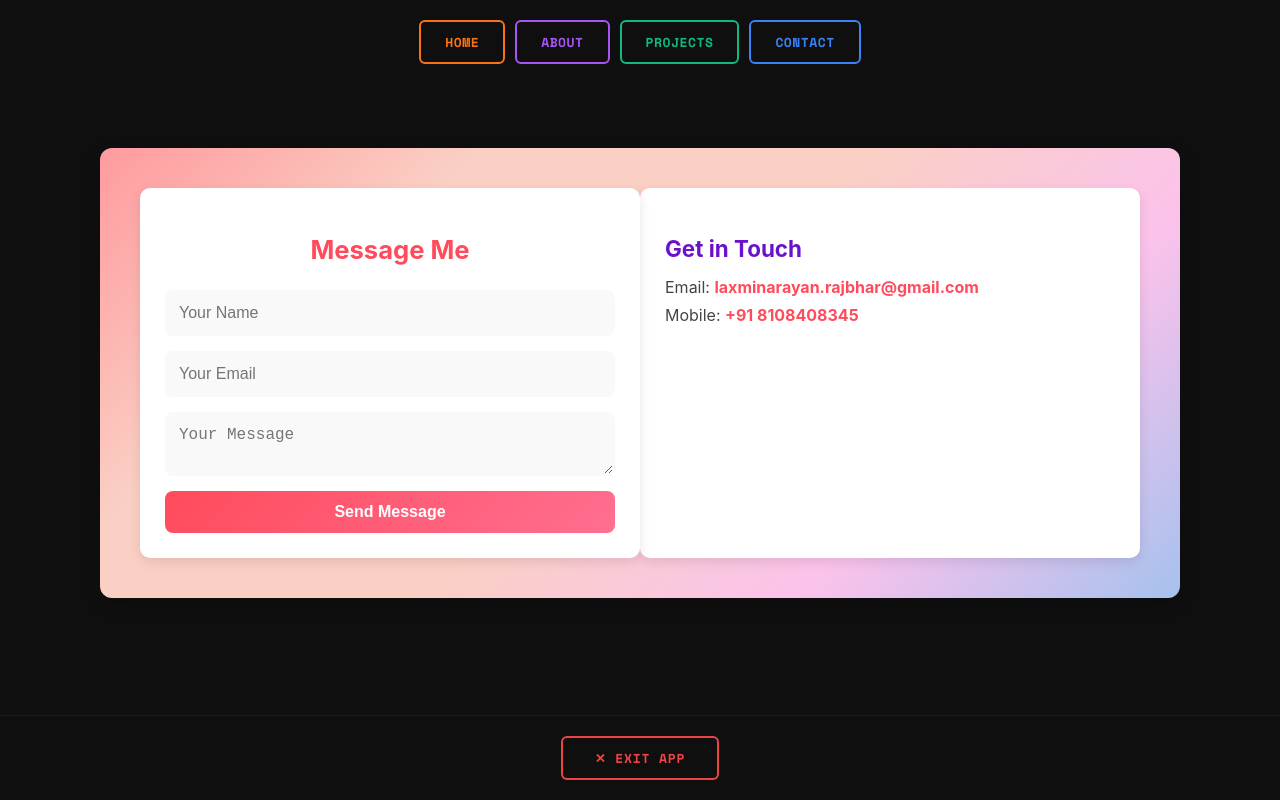
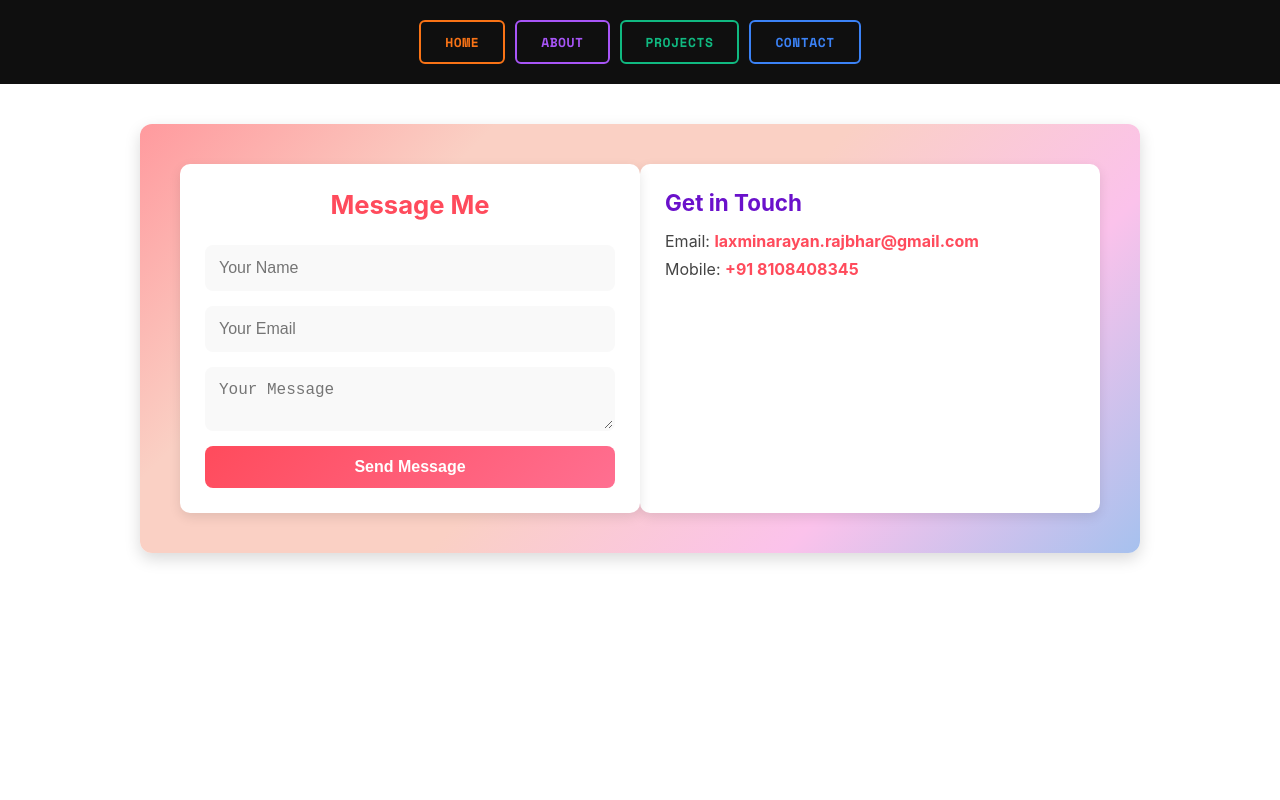
Before and after one commit to LAXMINARAYAN-RAJBHAR/my-portfolio, a React (Create React App) app: page /my-portfolio/contact in a window 1280 px wide. Built offline with nearby package versions, Linux system fonts and the light colour scheme.

Commit message:
update: New changes

```diff
--- a/src/components/Layout.css
+++ /dev/null
@@ -1,66 +0,0 @@
-.layout-wrapper {
-  display: flex;
-  flex-direction: column;
-  min-height: 100vh;
-  background: #0f0f0f;
-}
-
-.layout-content {
-  flex: 1;
-  padding: 24px 16px;
-  color: #fff;
-}
-
-/* ── Close bar ── */
-.close-bar {
-  display: flex;
-  justify-content: center;
-  align-items: center;
-  padding: 20px 16px;
-  background: #0f0f0f;
-  border-top: 1px solid #1f1f1f;
-}
-
-.close-btn {
-  font-family: 'Space Mono', monospace;
-  font-weight: 700;
-  font-size: 13px;
-  text-transform: uppercase;
-  letter-spacing: 0.06em;
-  color: #ef4444;
-  background: transparent;
-  border: 2px solid #ef4444;
-  border-radius: 6px;
-  padding: 10px 32px;
-  cursor: pointer;
-  transition: background 0.2s ease, color 0.2s ease;
-}
-
-.close-btn:hover {
-  background: #ef4444;
-  color: #fff;
-}
-
-.close-btn:active {
-  transform: scale(0.97);
-}
-
-/* ── Exit screen ── */
-.exit-screen {
-  display: flex;
-  justify-content: center;
-  align-items: center;
-  height: 100vh;
-  background: #0f0f0f;
-  color: #888;
-  font-family: 'Space Mono', monospace;
-  font-size: 14px;
-}
-
-/* ── Mobile ── */
-@media (max-width: 480px) {
-  .close-btn {
-    width: 85%;
-    font-size: 12px;
-  }
-}
--- a/src/components/Layout.js
+++ b/src/components/Layout.js
@@ -1,37 +1,12 @@
-import React, { useState } from "react";
+import React from "react";
+import Navbar from "./Navbar";
 import { Outlet } from "react-router-dom";
-import Navbar from "./Navbar";
-import "./Layout.css";
 
 function Layout() {
-  const [exited, setExited] = useState(false);
-
-  if (exited) {
-    return (
-      <div className="exit-screen">
-        <p>You have exited the app.</p>
-      </div>
-    );
-  }
-
   return (
-    <div className="layout-wrapper">
-
-      {/* Navbar at top */}
+    <div>
       <Navbar />
-
-      {/* Page content */}
-      <main className="layout-content">
-        <Outlet />
-      </main>
-
-      {/* Close button at bottom */}
-      <div className="close-bar">
-        <button className="close-btn" onClick={() => setExited(true)}>
-          ✕ Exit App
-        </button>
-      </div>
-
+      <Outlet /> {/* ✅ This renders the current page inside Layout */}
     </div>
   );
 }
--- a/src/components/Navbar.css
+++ b/src/components/Navbar.css
@@ -1,21 +1,29 @@
 @import url('https://fonts.googleapis.com/css2?family=Space+Mono:wght@700&display=swap');
 
+* {
+  margin: 0;
+  padding: 0;
+  box-sizing: border-box;
+}
+
 .navbar {
+  width: 100%;
+  background: #0f0f0f;
+  padding: 20px 16px;
   display: flex;
-  justify-content: center;
+  justify-content: center;    /* ← centers navbar-links horizontally */
   align-items: center;
-  padding: 20px 16px;
-  background: #0f0f0f;
-  width: 100%;
-  box-sizing: border-box;
 }
 
 .navbar-links {
   display: flex;
+  flex-direction: row;
+  justify-content: center;    /* ← centers buttons inside */
+  align-items: center;
   flex-wrap: wrap;
-  justify-content: center;
   gap: 10px;
-  width: 100%;
+  margin: 0 auto;             /* ← auto margin forces center */
+  width: fit-content;         /* ← shrinks to button widths only */
 }
 
 .nav-link {
@@ -30,7 +38,6 @@
   display: inline-block;
   background: transparent;
   white-space: nowrap;
-  box-sizing: border-box;
   transition: background 0.2s ease, color 0.2s ease;
 }
 
```
